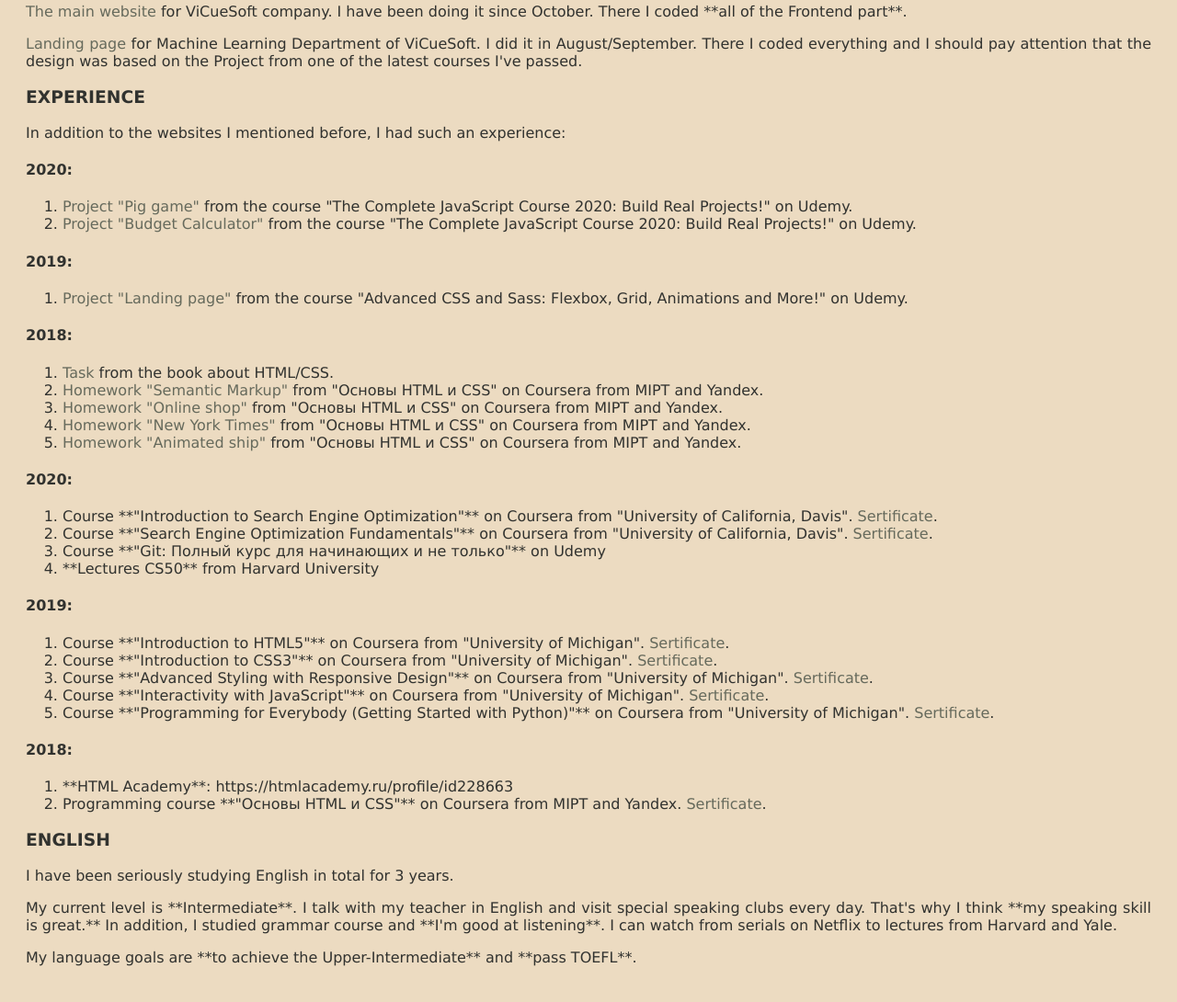
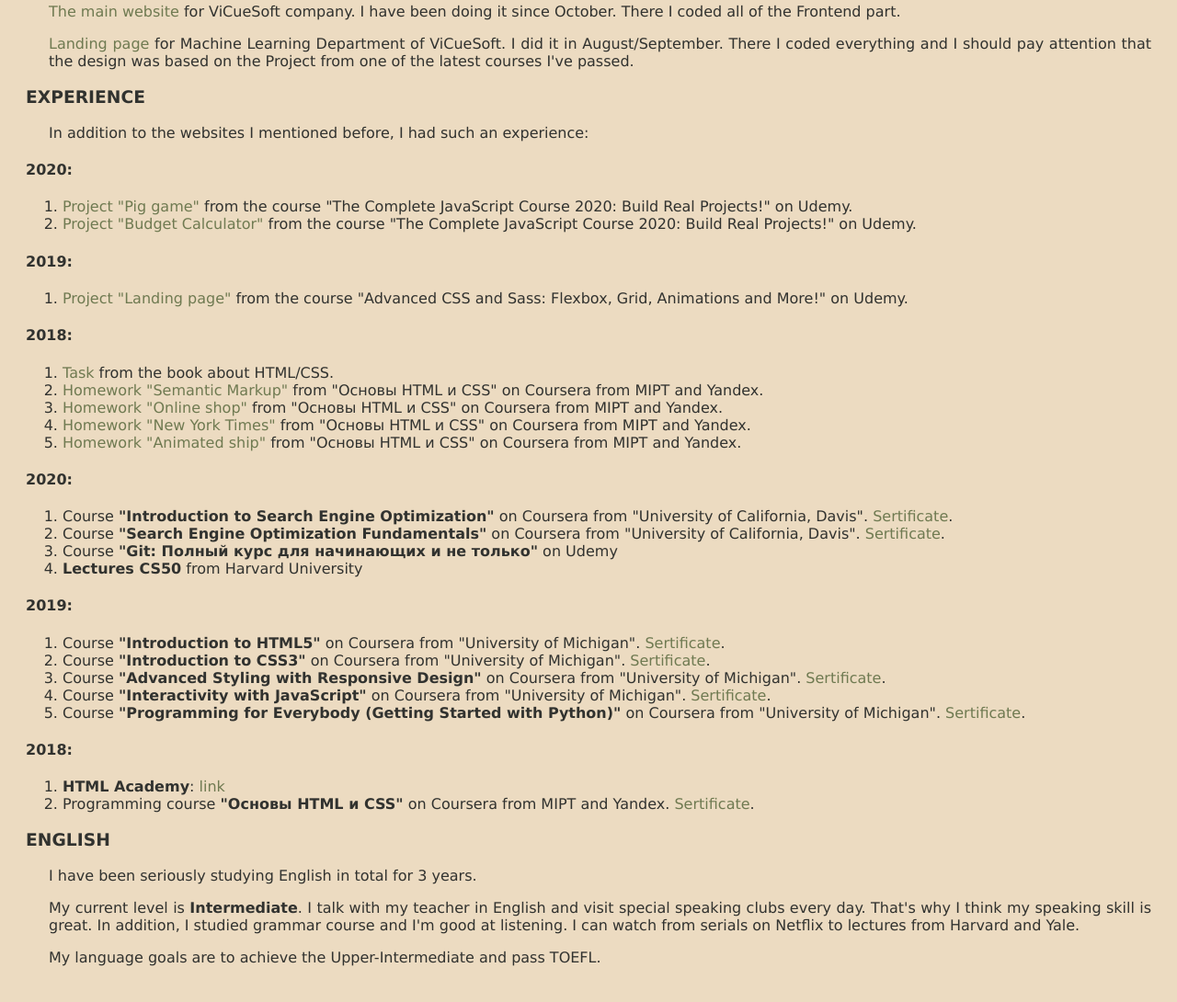
Before and after one commit to drnaida/rsschool-cv, a plain HTML site: page index.html in a window 1280 px wide. Shown: the part 1240-2330 px from the top of the page at 92% size. Drawn offline with Linux system fonts and the light colour scheme.

Commit message:
fix: remove "**" signs

```diff
--- a/index.html
+++ b/index.html
@@ -18,7 +18,7 @@
         text-transform: uppercase;
       }
       a, a:visited {
-        color: rgb(102, 106, 92);
+        color: rgb(111, 122, 81);
         text-decoration: none;
       }
       a:hover, a:active {
@@ -27,6 +27,7 @@
       p {
         text-align: justify;
         font-weight: 500;
+        margin-left: 25px;
       }
     </style>
   </head>
@@ -48,13 +49,13 @@
       </div>
       <div class="section-self-presentation">
         <h3>Self-presentation</h3>
-        <p>My goal in the nearest half of the year is to **get a job as Junior Developer at EPAM** or other IT companies. I have been studying web-developing for 1.5 years. Recently I made a landing page and business card website using CSS/JS/HTML5 and SASS.</p>
-        <p>I believe to be a skilled programmer you have to learn fast the latest technologies. As for me, **I would like to learn** JS libraries such as **React, study Node.js and Webpack, know more about SEO**. I feel quite comfortable speaking/reading/listening to English, that's why **I'm looking forward to working in international teams**.</p>
-        <p>I appreciate that in the last years of school I studied homeschooling (without teachers and an obligation to pass homework and exams). **It taught me time-management, having priorities and learning from every source I could.** But the greatest thing, **studying more things** than are in-school program **began being my main hobbies**.</p>
+        <p>My goal in the nearest half of the year is to <span class="bold">get a job as Junior Developer at EPAM</span> or other IT companies. I have been studying web-developing for 1.5 years. Recently I made a landing page and business card website using CSS/JS/HTML5 and SASS.</p>
+        <p>I believe to be a skilled programmer you have to learn fast the latest technologies. As for me, <span class="bold">I would like to learn</span> JS libraries such as <span class="bold">React, study Node.js and Webpack, know more about SEO</span>. I feel quite comfortable speaking/reading/listening to English, that's why <span class="bold">I'm looking forward to working in international teams</span>.</p>
+        <p>I appreciate that in the last years of school I studied homeschooling (without teachers and an obligation to pass homework and exams). It taught me time-management, having priorities and learning from every source I could. But the greatest thing, studying more things than are in-school program began being my main hobbies.</p>
       </div>
       <div class="section-skills">
         <h3>Skills</h3>
-        <h4>**Programming languages:**</h4>
+        <h4>Programming languages:</h4>
         <ol>
           <li>JavaScript</li>
           <li>HTML5</li>
@@ -62,32 +63,32 @@
           <li>SCSS</li>
           <li>Python</li>
         </ol>
-        <h4>**Programs:**</h4>
+        <h4>Programs:</h4>
         <ol>
           <li>Adobe Premiere Pro</li>
           <li>Adobe Photoshop</li>
         </ol>
-        <h4>**Programs for code editing:**</h4>
+        <h4>Programs for code editing:</h4>
         <ol>
           <li>Atom</li>
           <li> Sublime Text 3</li>
           <li>NotePad++</li>
         </ol>
-        <h4>**Other tools:**</h4>
+        <h4>Other tools:</h4>
         <ol>
           <li>Google Search Console</li>
           <li>Google Analytics</li>
           <li>GitLab</li>
           <li>Windows PowerShell</li>
         </ol>
-        <h4>**Other knoledge:**</h4>
+        <h4>Other knoledge:</h4>
         <ol>
           <li>Basic knowledge of website's SEO</li>
         </ol>
       </div>
       <div class="section-latest-code-exmples">
         <h3>Latest code examples:</h3>
-        <p><a href="https://vicuesoft.com/">The main website</a> for ViCueSoft company. I have been doing it since October. There I coded **all of the Frontend part**.
+        <p><a href="https://vicuesoft.com/">The main website</a> for ViCueSoft company. I have been doing it since October. There I coded all of the Frontend part.
         </p>
         <p>
           <a href="https://ml.vicuesoft.com/">Landing page</a> for Machine Learning Department of ViCueSoft. I did it in August/September. There I coded everything and I should pay attention that the design was based on the Project from one of the latest courses I've passed.
@@ -117,30 +118,30 @@
       <div class="section-courses">
         <h4>2020:</h4>
         <ol>
-          <li>Course **"Introduction to Search Engine Optimization"** on Coursera from "University of California, Davis". <a href="https://coursera.org/share/17abd07010fe05308f8a3f9aab2fae98">Sertificate</a>.</li>
-          <li>Course **"Search Engine Optimization Fundamentals"** on Coursera from "University of California, Davis". <a href="https://coursera.org/share/d72365d9a9f2525c2fed3128379519db">Sertificate</a>.</li>
-          <li>Course **"Git: Полный курс для начинающих и не только"** on Udemy</li>
-          <li>**Lectures CS50** from Harvard University</li>
+          <li>Course <span class="bold">"Introduction to Search Engine Optimization"</span> on Coursera from "University of California, Davis". <a href="https://coursera.org/share/17abd07010fe05308f8a3f9aab2fae98">Sertificate</a>.</li>
+          <li>Course <span class="bold">"Search Engine Optimization Fundamentals"</span> on Coursera from "University of California, Davis". <a href="https://coursera.org/share/d72365d9a9f2525c2fed3128379519db">Sertificate</a>.</li>
+          <li>Course <span class="bold">"Git: Полный курс для начинающих и не только"</span> on Udemy</li>
+          <li><span class="bold">Lectures CS50</span> from Harvard University</li>
         </ol>
         <h4>2019:</h4>
         <ol>
-          <li>Course **"Introduction to HTML5"** on Coursera from "University of Michigan". <a href="https://coursera.org/share/71c4f0545f2a8cd73e0dfcec1887407b">Sertificate</a>.</li>
-          <li>Course **"Introduction to CSS3"** on Coursera from "University of Michigan". <a href="https://coursera.org/share/d2162d65464eed7667d5769deccdb8dd">Sertificate</a>.</li>
-          <li>Course **"Advanced Styling with Responsive Design"** on Coursera from "University of Michigan". <a href="https://coursera.org/share/87a3f52d5f2f358a22a65763ae3c26d6">Sertificate</a>.</li>
-          <li>Course **"Interactivity with JavaScript"** on Coursera from "University of Michigan". <a href="https://coursera.org/share/dab53cc0eecb34270814fcd0258d5e2e">Sertificate</a>.</li>
-          <li>Course **"Programming for Everybody (Getting Started with Python)"** on Coursera from "University of Michigan". <a href="https://coursera.org/share/c3e07c2dcab57bff3fbdfcf04e64252b">Sertificate</a>.</li>
+          <li>Course <span class="bold">"Introduction to HTML5"</span> on Coursera from "University of Michigan". <a href="https://coursera.org/share/71c4f0545f2a8cd73e0dfcec1887407b">Sertificate</a>.</li>
+          <li>Course <span class="bold">"Introduction to CSS3"</span> on Coursera from "University of Michigan". <a href="https://coursera.org/share/d2162d65464eed7667d5769deccdb8dd">Sertificate</a>.</li>
+          <li>Course <span class="bold">"Advanced Styling with Responsive Design"</span> on Coursera from "University of Michigan". <a href="https://coursera.org/share/87a3f52d5f2f358a22a65763ae3c26d6">Sertificate</a>.</li>
+          <li>Course <span class="bold">"Interactivity with JavaScript"</span> on Coursera from "University of Michigan". <a href="https://coursera.org/share/dab53cc0eecb34270814fcd0258d5e2e">Sertificate</a>.</li>
+          <li>Course <span class="bold">"Programming for Everybody (Getting Started with Python)"</span> on Coursera from "University of Michigan". <a href="https://coursera.org/share/c3e07c2dcab57bff3fbdfcf04e64252b">Sertificate</a>.</li>
         </ol>
         <h4>2018:</h4>
         <ol>
-          <li>**HTML Academy**: https://htmlacademy.ru/profile/id228663</li>
-          <li>Programming course **"Основы HTML и CSS"** on Coursera from MIPT and Yandex. <a href="https://coursera.org/share/7e35fd223f21984117b9fa757f01c493">Sertificate</a>.</li>
+          <li><span class="bold">HTML Academy</span>: <a href="https://htmlacademy.ru/profile/id228663">link</a></li>
+          <li>Programming course <span class="bold">"Основы HTML и CSS"</span> on Coursera from MIPT and Yandex. <a href="https://coursera.org/share/7e35fd223f21984117b9fa757f01c493">Sertificate</a>.</li>
         </ol>
       </div>
       <div class="section-english">
         <h3>English</h3>
         <p>I have been seriously studying English in total for 3 years.</p>
-        <p>My current level is **Intermediate**. I talk with my teacher in English and visit special speaking clubs every day. That's why I think **my speaking skill is great.** In addition, I studied grammar course and **I'm good at listening**. I can watch from serials on Netflix to lectures from Harvard and Yale.</p>
-        <p>My language goals are **to achieve the Upper-Intermediate** and **pass TOEFL**.</p>
+        <p>My current level is <span class="bold">Intermediate</span>. I talk with my teacher in English and visit special speaking clubs every day. That's why I think my speaking skill is great. In addition, I studied grammar course and I'm good at listening. I can watch from serials on Netflix to lectures from Harvard and Yale.</p>
+        <p>My language goals are to achieve the Upper-Intermediate and pass TOEFL.</p>
       </div>
     </main>
     <footer>
```
